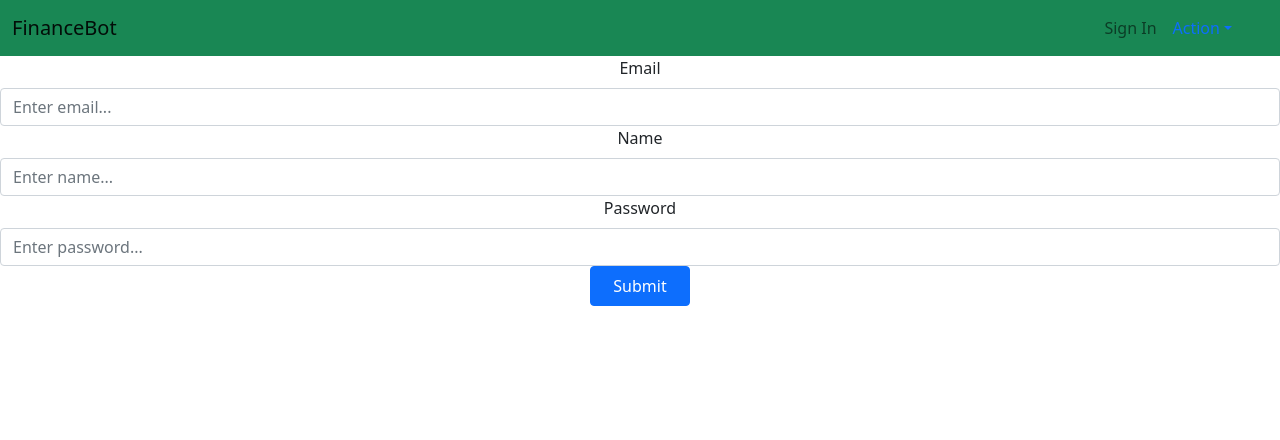
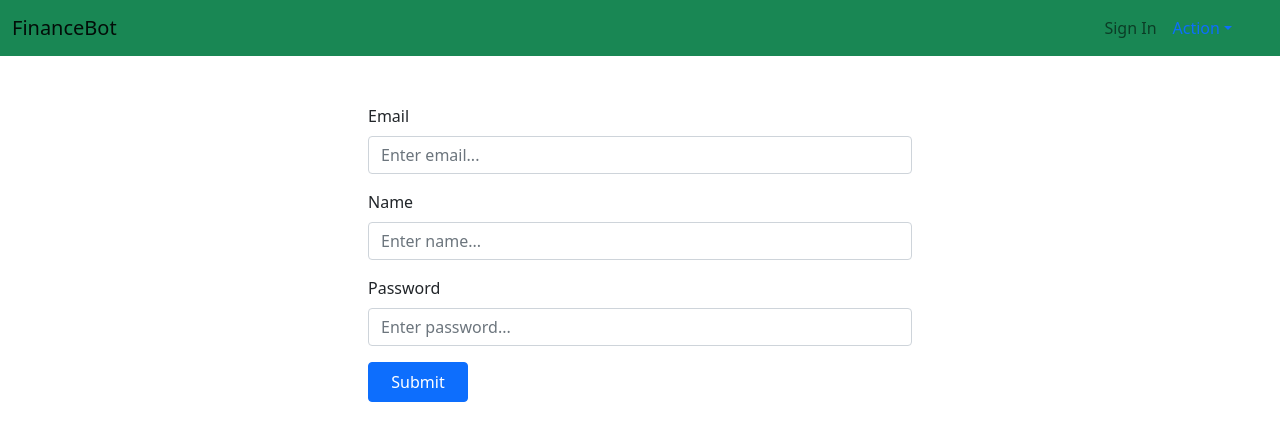
Before and after one commit to mmandelb2201/finance-bot, a React (Create React App) app: page /sign-up in a window 1280 px wide. Shown: the top 440 px of the page. Built offline with nearby package versions, Linux system fonts and the light colour scheme; no server answers; what react-fusioncharts would draw is missing.

Commit message:
Finish sign-up page

```diff
--- a/src/App.css
+++ b/src/App.css
@@ -1,5 +1,4 @@
 .App {
-  text-align: center;
 }
 
 .App-logo {
--- a/src/components/common/header.jsx
+++ b/src/components/common/header.jsx
@@ -5,8 +5,6 @@ import Navbar from "react-bootstrap/Navbar";
 import Container from "react-bootstrap/Container";
 import NavDropdown from "react-bootstrap/NavDropdown";
 import { useFirebaseAuth } from "./../../hooks";
-
-
 
 function Header() {
 
--- a/src/components/pages/signUp.jsx
+++ b/src/components/pages/signUp.jsx
@@ -30,20 +30,20 @@ const SignUp = () => {
     //     Login{" "}
     //   </a>{" "}
     // </div>
-    <Form onSubmit={handleSubmit(onSubmit)}>
-      <Form.Group controlId="emailControl">
+    <Form onSubmit={handleSubmit(onSubmit)} className="w-50 mx-auto">
+      <Form.Group className="mb-3 mx-5 mt-5" controlId="emailControl">
         <Form.Label>Email</Form.Label>
         <Form.Control type="text" placeholder="Enter email..." {...register("email")} />
       </Form.Group>
-      <Form.Group controlId="nameControl">
+      <Form.Group className="mb-3 mx-5 mt-3" controlId="nameControl">
         <Form.Label>Name</Form.Label>
         <Form.Control type="text" placeholder="Enter name..." {...register("name")}/>
       </Form.Group>
-      <Form.Group controlId="passwordControl">
+      <Form.Group className="mb-3 mx-5 mt-3" controlId="passwordControl">
         <Form.Label>Password</Form.Label>
         <Form.Control type="text" placeholder="Enter password..." {...register("password")}/>
       </Form.Group>
-      <Button type="submit">Submit</Button>
+      <Button type="submit" className="mx-5">Submit</Button>
     </Form>
   );
 }
```
